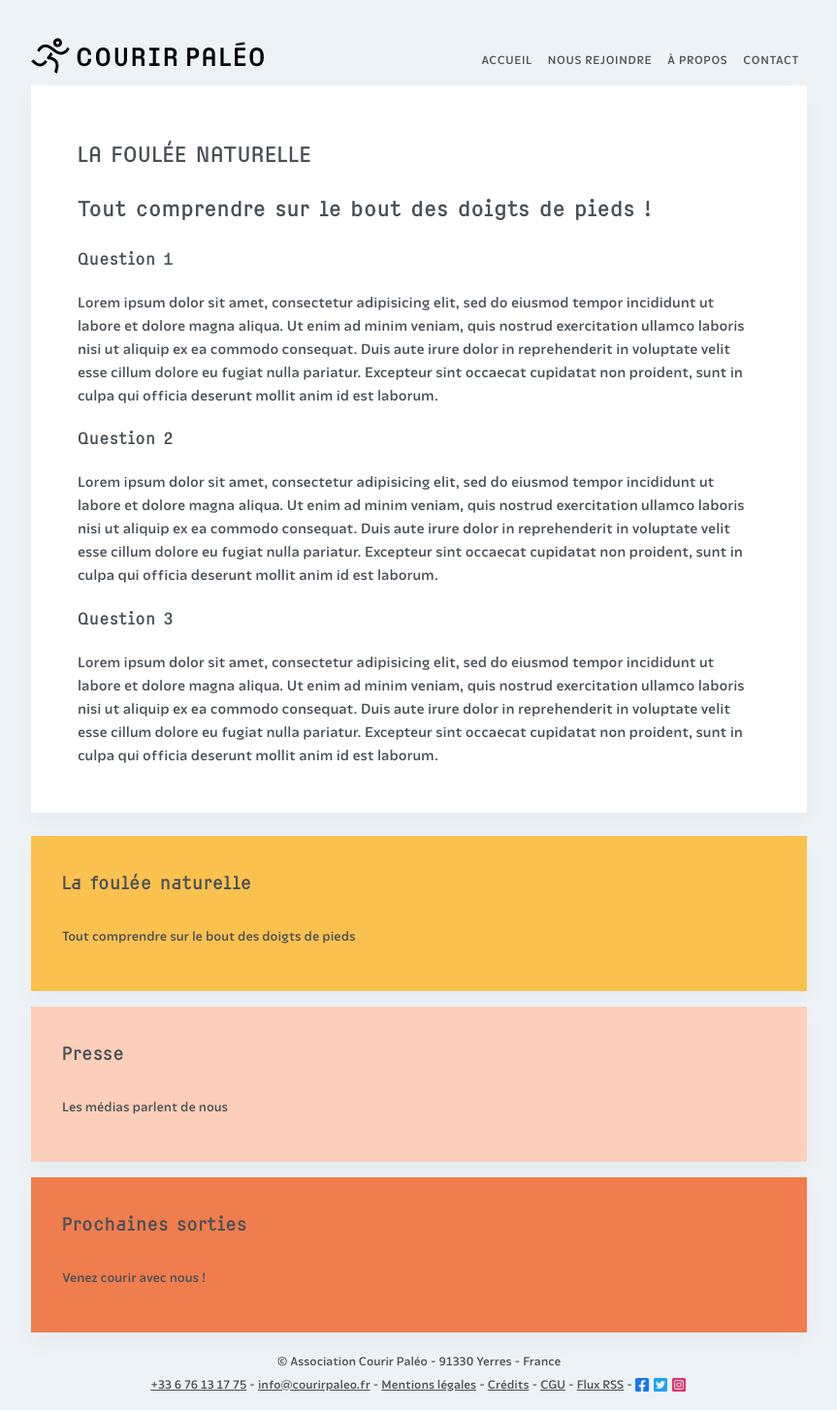
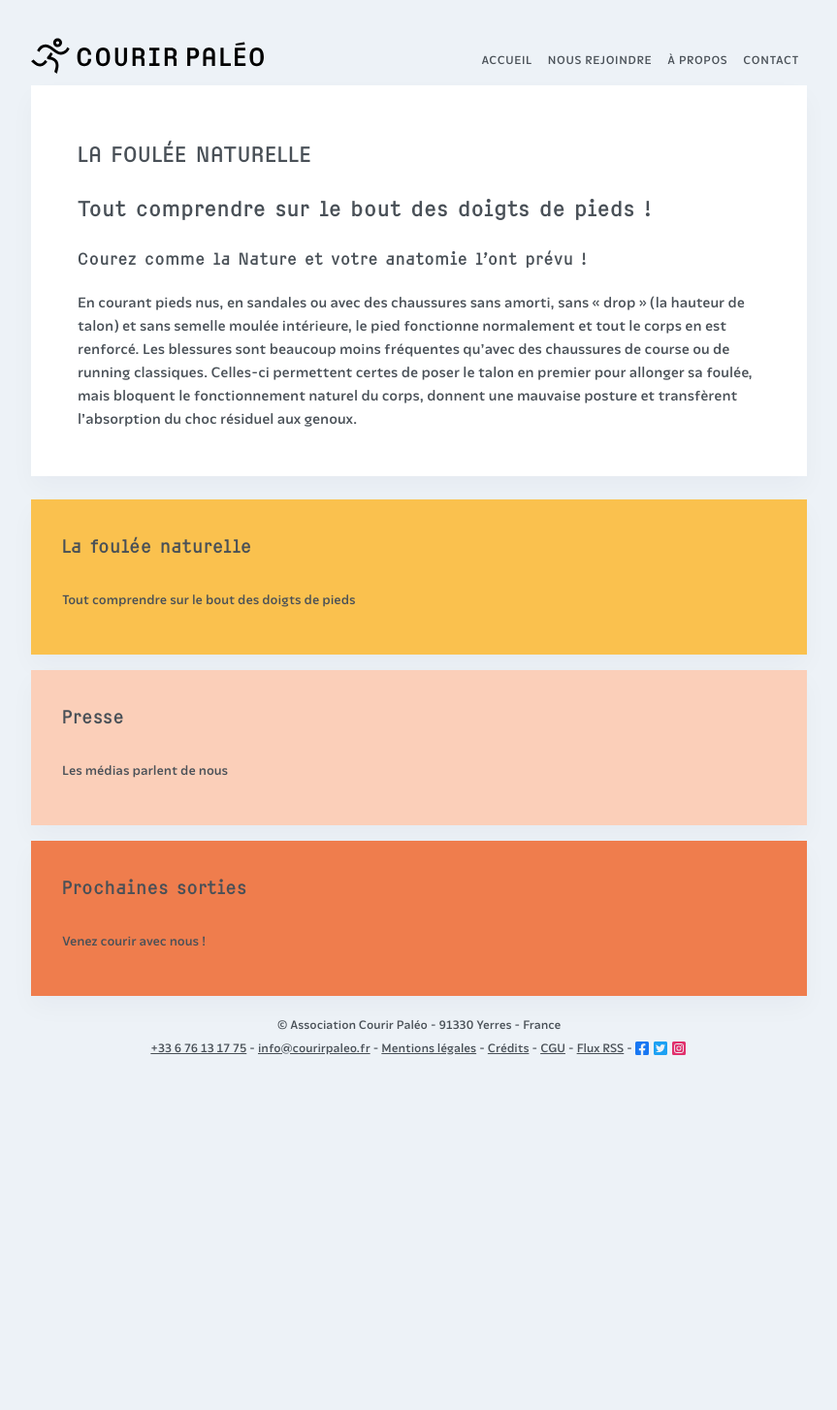
Before and after one commit to courirpaleo/courirpaleo.github.io, a Jekyll site: the page built from _pages-secondary/foulee-naturelle.md, in a window 1280 px wide. Shown: the whole page at 97% size, without its empty margins (208-1071 px from the left). Built offline with Jekyll 4.4.1, drawn with Linux system fonts in a browser that asks for light colours; some web fonts are replaced; after the commit the page ends 1107 px from its top, so only the background shows below that.

Commit message:
Update foulee-naturelle.md

```diff
--- a/_pages-secondary/foulee-naturelle.md
+++ b/_pages-secondary/foulee-naturelle.md
@@ -7,14 +7,6 @@ summary: Tout comprendre sur le bout des doigts de pieds
 # La foulée naturelle
 ## Tout comprendre sur le bout des doigts de pieds !
 
-### Question 1
+### Courez comme la Nature et votre anatomie l'ont prévu !
 
-Lorem ipsum dolor sit amet, consectetur adipisicing elit, sed do eiusmod tempor incididunt ut labore et dolore magna aliqua. Ut enim ad minim veniam, quis nostrud exercitation ullamco laboris nisi ut aliquip ex ea commodo consequat. Duis aute irure dolor in reprehenderit in voluptate velit esse cillum dolore eu fugiat nulla pariatur. Excepteur sint occaecat cupidatat non proident, sunt in culpa qui officia deserunt mollit anim id est laborum.
-
-### Question 2
-
-Lorem ipsum dolor sit amet, consectetur adipisicing elit, sed do eiusmod tempor incididunt ut labore et dolore magna aliqua. Ut enim ad minim veniam, quis nostrud exercitation ullamco laboris nisi ut aliquip ex ea commodo consequat. Duis aute irure dolor in reprehenderit in voluptate velit esse cillum dolore eu fugiat nulla pariatur. Excepteur sint occaecat cupidatat non proident, sunt in culpa qui officia deserunt mollit anim id est laborum.
-
-### Question 3
-
-Lorem ipsum dolor sit amet, consectetur adipisicing elit, sed do eiusmod tempor incididunt ut labore et dolore magna aliqua. Ut enim ad minim veniam, quis nostrud exercitation ullamco laboris nisi ut aliquip ex ea commodo consequat. Duis aute irure dolor in reprehenderit in voluptate velit esse cillum dolore eu fugiat nulla pariatur. Excepteur sint occaecat cupidatat non proident, sunt in culpa qui officia deserunt mollit anim id est laborum.
+En courant pieds nus, en sandales ou avec des chaussures sans amorti, sans «&nbsp;drop&nbsp;» (la hauteur de talon) et sans semelle moulée intérieure, le pied fonctionne normalement et tout le corps en est renforcé. Les blessures sont beaucoup moins fréquentes qu'avec des chaussures de course ou de running classiques. Celles-ci permettent certes de poser le talon en premier pour allonger sa foulée, mais bloquent le fonctionnement naturel du corps, donnent une mauvaise posture et transfèrent l'absorption du choc résiduel aux genoux.
```
